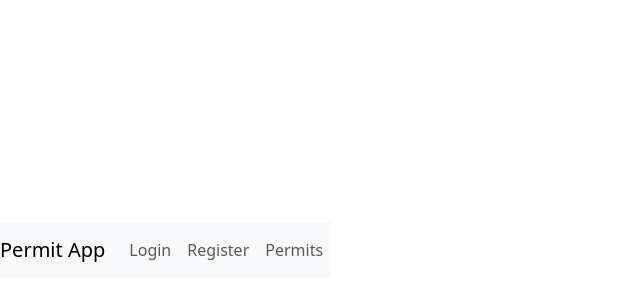
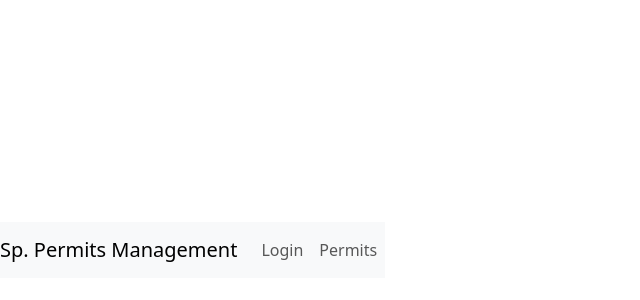
Before and after one commit to kechie/special-permit-api-and-frontend, a React (Vite) app in the folder permit-app/: page / in a window 1280 px wide. Shown: the part 142-442 px from the top of the page, without its empty margins (0-640 px from the left). Built offline with nearby package versions, Linux system fonts and the light colour scheme.

Commit message:
commented register link

```diff
--- a/permit-app/src/components/NavbarComponent.jsx
+++ b/permit-app/src/components/NavbarComponent.jsx
@@ -5,10 +5,10 @@
 const NavbarComponent = () => {
   return (
     <Navbar bg="light" expand="lg">
-      <Navbar.Brand href="/">Permit App</Navbar.Brand>
+      <Navbar.Brand href="/">Sp. Permits Management</Navbar.Brand>
       <Nav className="ml-auto">
         <Link className="nav-link" to="/login">Login</Link>
-        <Link className="nav-link" to="/register">Register</Link>
+        {/* <Link className="nav-link" to="/register">Register</Link> */}
         <Link className="nav-link" to="/permits">Permits</Link>
       </Nav>
     </Navbar>
```
